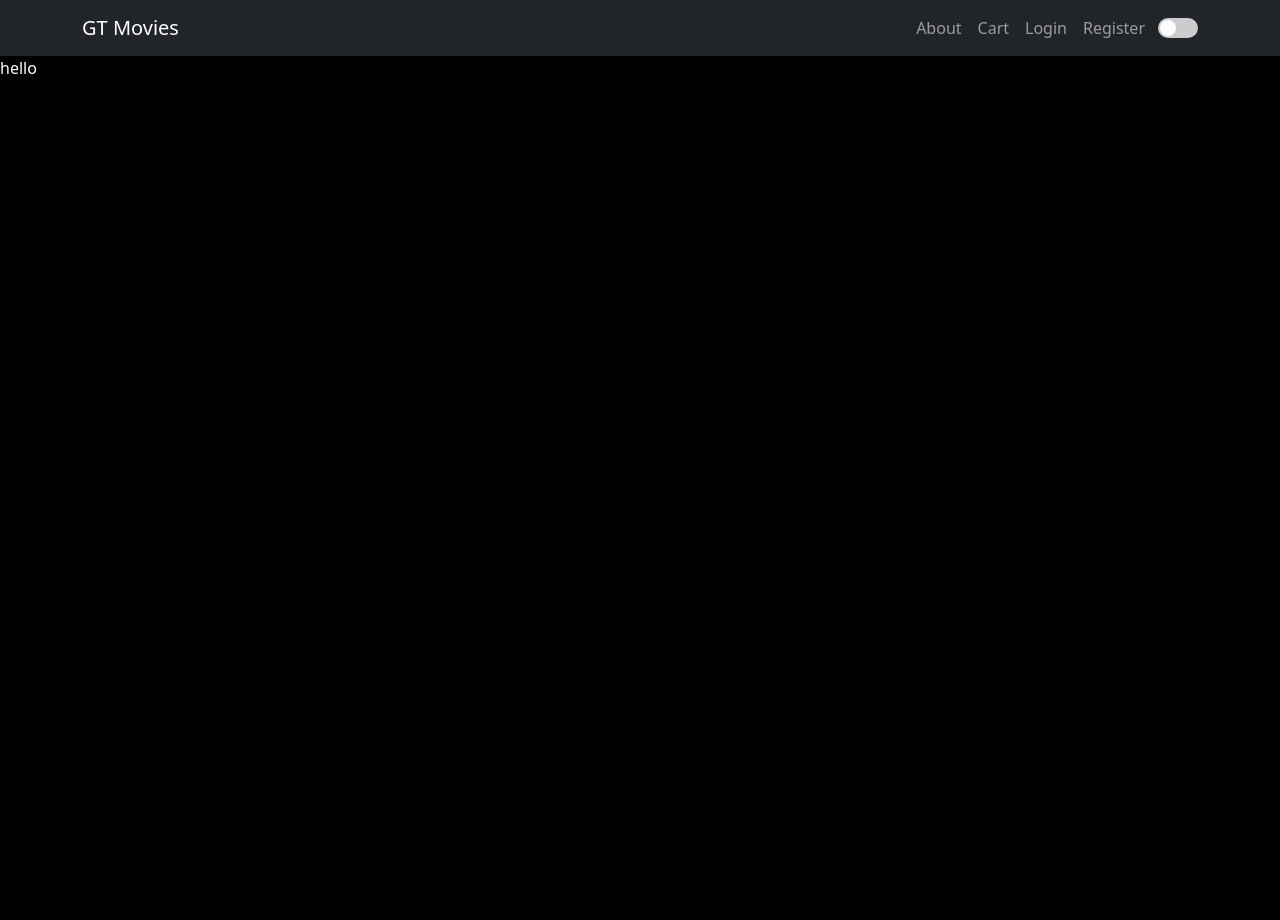
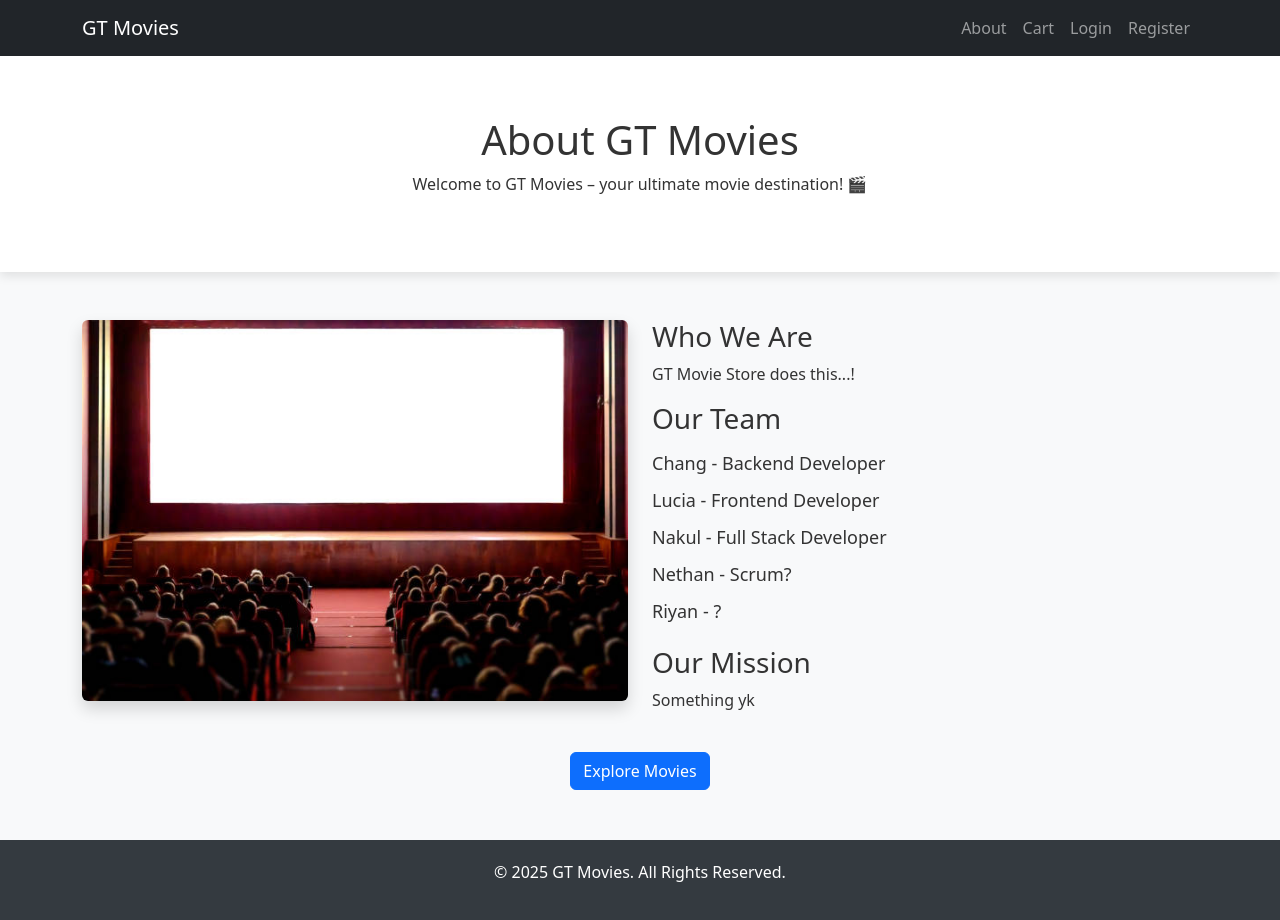
Before and after one commit to nakulshah04/GTMovieStore, a Django app: page /about/ in a window 1280 px wide. Before the commit the page ends 74 px from the top, so only its background shows below. Run offline with Django 5.2, Linux system fonts and the light colour scheme.

Commit message:
Updated About page with simple team list

```diff
--- a/GTMovies/settings.py
+++ b/GTMovies/settings.py
@@ -126,7 +126,7 @@ USE_TZ = True
 # https://docs.djangoproject.com/en/5.1/howto/static-files/
 
 STATIC_URL = 'static/'
-STATICFILES_DIRS = [os.path.join(BASE_DIR, 'movies', 'static')]  # Ensure Django finds static files
+STATICFILES_DIRS = [os.path.join(BASE_DIR, 'movies/static')]  # Ensure Django finds static files
 
 # Default primary key field type
 # https://docs.djangoproject.com/en/5.1/ref/settings/#default-auto-field
--- a/movies/static/css/about.css
+++ b/movies/static/css/about.css
@@ -1,5 +1,47 @@
+body {
+    background-color: #f8f9fa;
+    color: #333;
+}
 
-body{
-    background-color: black;
-    color: white;
+.hero-section {
+    padding: 60px 20px;
+    background-color: #fff;
+    box-shadow: 0 4px 10px rgba(0, 0, 0, 0.1);
 }
+
+.features-section {
+    margin-top: 50px;
+    padding: 50px 20px;
+    background-color: #fff;
+}
+
+.team-section {
+    margin-top: 50px;
+    padding: 50px 20px;
+    background-color: #f1f1f1;
+}
+
+.team-img {
+    width: 120px;
+    height: 120px;
+    object-fit: cover;
+    margin-bottom: 10px;
+}
+
+.footer {
+    margin-top: 50px;
+    padding: 20px;
+    background-color: #343a40;
+    color: #fff;
+}
+
+.team-list {
+    list-style-type: none;
+    padding: 0;
+    margin-top: 10px;
+}
+
+.team-list li {
+    font-size: 18px;
+    padding: 5px 0;
+}
--- a/movies/templates/Movies/aboutpage.html
+++ b/movies/templates/Movies/about.html
@@ -4,13 +4,14 @@
 <head>
     <meta charset="UTF-8">
     <meta name="viewport" content="width=device-width, initial-scale=1.0">
-    <title>About</title>
+    <title>About GT Movies</title>
     <link rel="stylesheet" href="https://cdn.jsdelivr.net/npm/bootstrap@5.3.2/dist/css/bootstrap.min.css">
-    <link rel="stylesheet" href="{% static 'css/homepage.css' %}">
     <link rel="stylesheet" href="{% static 'css/about.css' %}">
     <link rel="stylesheet" href="https://cdnjs.cloudflare.com/ajax/libs/font-awesome/6.0.0-beta3/css/all.min.css">
 </head>
 <body>
+
+    <!-- Navigation -->
     <nav class="navbar navbar-expand-lg navbar-dark bg-dark">
         <div class="container">
             <a class="navbar-brand" href="/">GT Movies</a>
@@ -27,19 +28,52 @@
                         <li class="nav-item"><a class="nav-link" href="{% url 'login' %}">Login</a></li>
                         <li class="nav-item"><a class="nav-link" href="{% url 'register' %}">Register</a></li>
                     {% endif %}
-                    <li class="nav-item">
-                        <!-- Toggle Switch -->
-                        <label class="theme-switch" for="checkbox">
-                            <input type="checkbox" id="checkbox" />
-                            <div class="slider round"></div>
-                        </label>
-                    </li>
                 </ul>
             </div>
         </div>
     </nav>
-    <p class="lucia">hello</p>
 
+    <!-- Hero Section -->
+    <header class="hero-section text-center">
+        <h1>About GT Movies</h1>
+        <p>Welcome to GT Movies – your ultimate movie destination! 🎬</p>
+    </header>
 
+    <!-- Content Section -->
+    <div class="container mt-5">
+        <div class="row">
+            <div class="col-md-6">
+                <img src="{% static 'images/cinema.jpg' %}" alt="Cinema" class="img-fluid rounded shadow">
+            </div>
+            <div class="col-md-6">
+                <h3>Who We Are</h3>
+                <p>GT Movie Store does this...!</p>
+
+                <h3>Our Team</h3>
+                <ul class="team-list">
+                    <li>Chang - Backend Developer</li>
+                    <li>Lucia - Frontend Developer</li>
+                    <li>Nakul - Full Stack Developer</li>
+                    <li>Nethan - Scrum?</li>
+                    <li>Riyan - ?</li>
+                </ul>
+
+                <h3>Our Mission</h3>
+                <p>Something yk</p>
+            </div>
+        </div>
+    </div>
+
+    <!-- Call to Action -->
+    <div class="text-center mt-4">
+        <a href="/" class="btn btn-primary">Explore Movies</a>
+    </div>
+
+    <!-- Footer -->
+    <footer class="footer text-center">
+        <p>© 2025 GT Movies. All Rights Reserved.</p>
+    </footer>
+
+    <script src="https://cdn.jsdelivr.net/npm/bootstrap@5.3.2/dist/js/bootstrap.bundle.min.js"></script>
 </body>
 </html>
--- a/movies/views.py
+++ b/movies/views.py
@@ -135,7 +135,7 @@ def about(request):
     """
     Render the About page.
     """
-    return render(request, 'Movies/aboutpage.html')
+    return render(request, 'Movies/about.html')
 
 
 
```
Also changed, not shown: db.sqlite3, movies/static/images/cinema.jpg (added).
